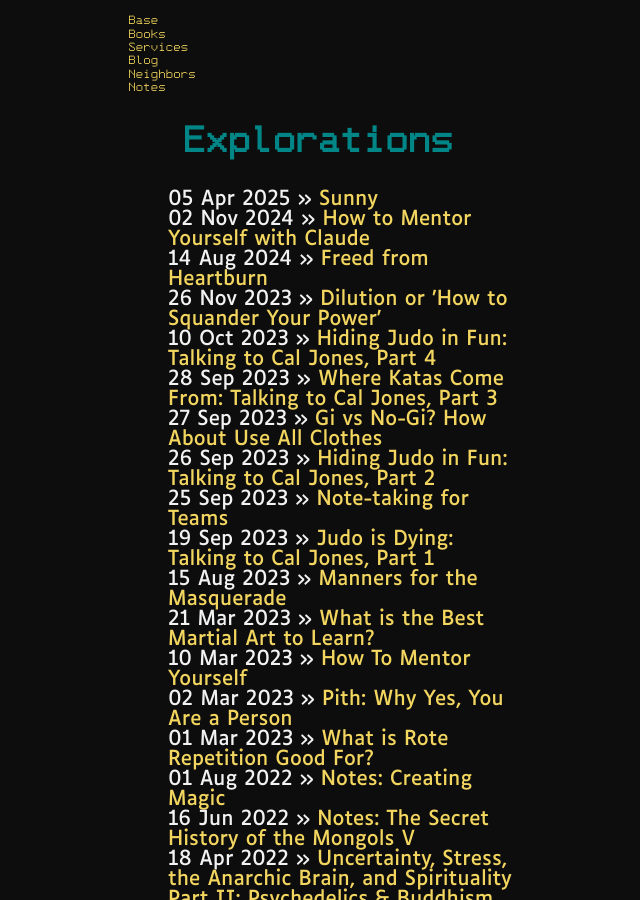
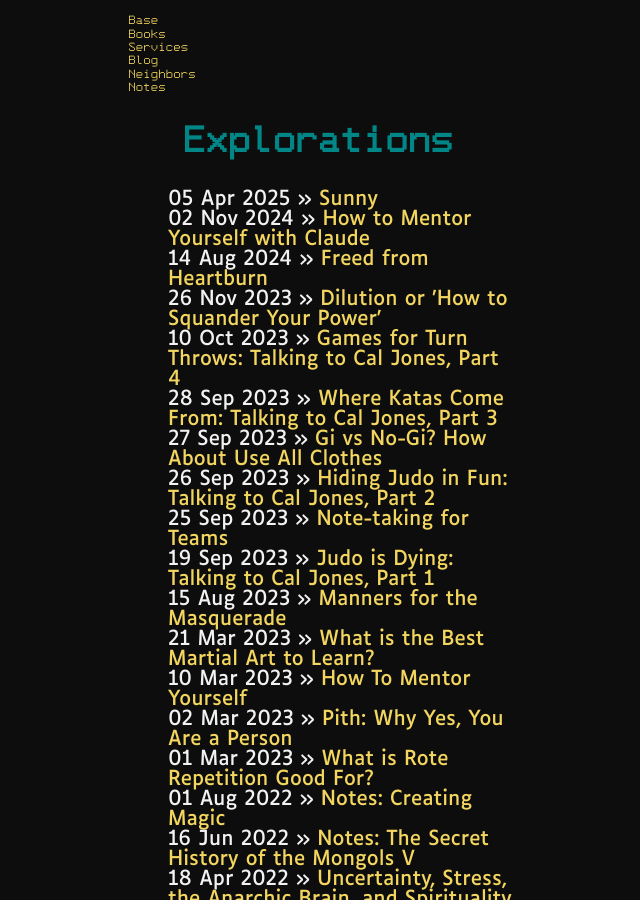
Before and after one commit to ray-dorai/ray-dorai.github.io, a Jekyll site: the page built from explorations/index.html, in a window 1280 px wide and 900 px high. Shown: the whole window, without its empty margins (320-960 px from the left). Built offline with Jekyll 4.4.1, drawn with Linux system fonts in a browser that asks for light colours.

Commit message:
Update 2023-10-10-cal-jones-4.md

```diff
--- a/_posts/2023-10-10-cal-jones-4.md
+++ b/_posts/2023-10-10-cal-jones-4.md
@@ -1,6 +1,6 @@
 ---
 layout: post
-title: "Hiding Judo in Fun: Talking to Cal Jones, Part 4"
+title: "Games for Turn Throws: Talking to Cal Jones, Part 4"
 date: 2023-10-10
 ---
 
```
